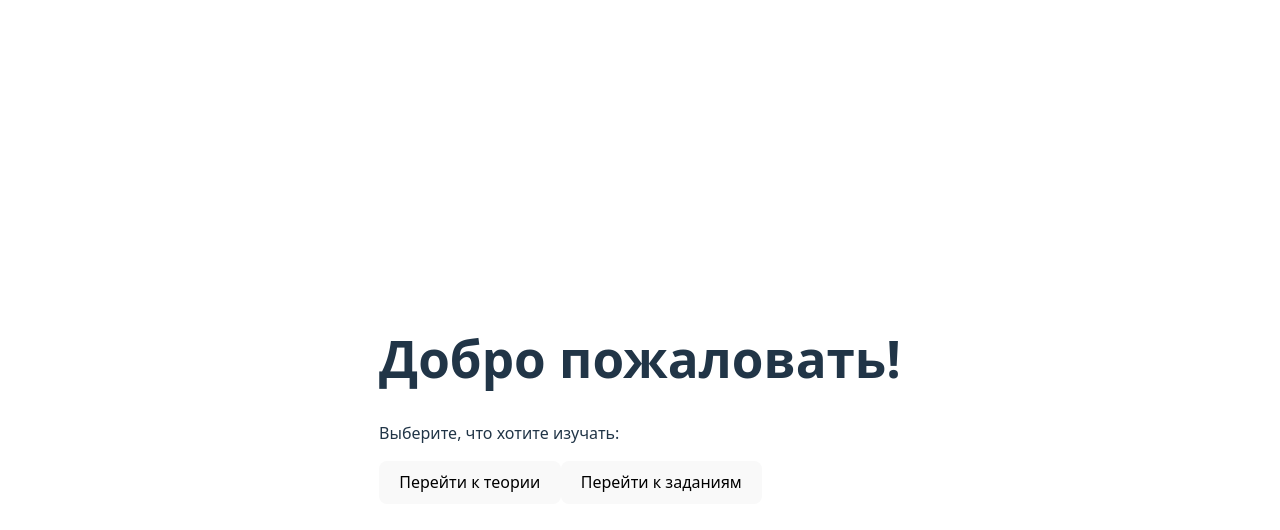
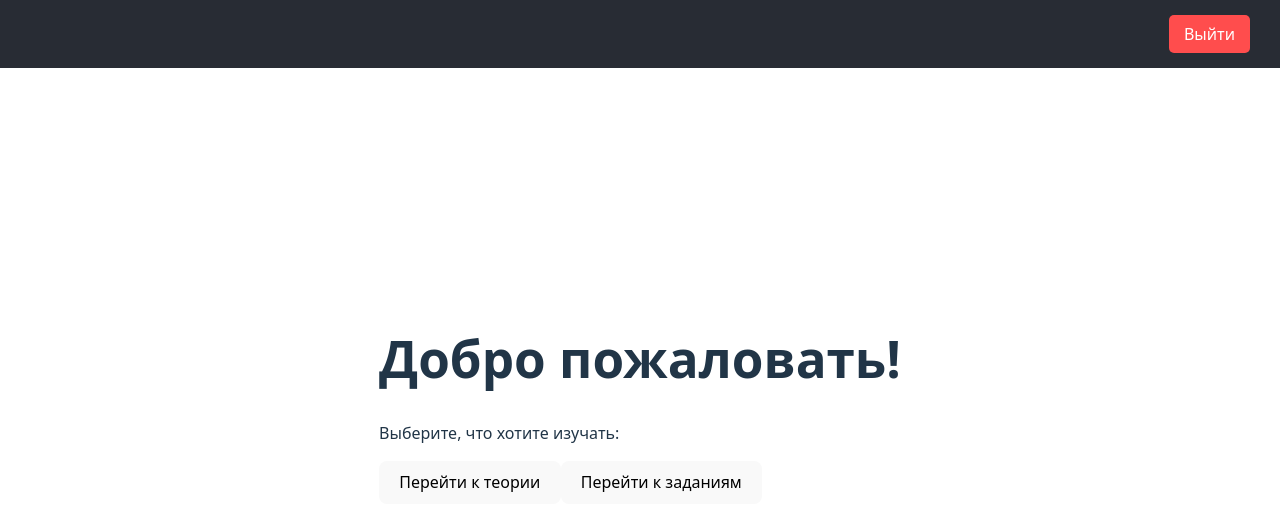
Before and after one commit to N01ZY-D/code-battle, a React (Vite) app in the folder frontend/: page /dashboard in a window 1280 px wide. Shown: the top 530 px of the page. Built offline with nearby package versions, Linux system fonts and the light colour scheme; sample sign-in values are in the browser's storage.

Commit message:
navbar with unlogin button

```diff
--- a/frontend/src/App.jsx
+++ b/frontend/src/App.jsx
@@ -1,18 +1,30 @@
 import React from "react";
-import { BrowserRouter as Router, Routes, Route } from "react-router-dom";
+import {
+  BrowserRouter as Router,
+  Routes,
+  Route,
+  useLocation,
+} from "react-router-dom";
 import DashboardPage from "./pages/DashboardPage";
 import HomePage from "./pages/HomePage";
 import LoginPage from "./pages/LoginPage";
+import Navbar from "./components/Navbar";
 import RegisterPage from "./pages/RegisterPage";
 import TheoryListPage from "./pages/TheoryListPage";
 import TheoryPage from "./pages/TheoryPage";
-import TasksPage from "./pages/TasksPage"; // Исправлено название
-import TaskPage from "./pages/TaskPage"; // Страница с конкретным заданием
+import TasksPage from "./pages/TasksPage";
+import TaskPage from "./pages/TaskPage";
 import PrivateRoute from "./components/PrivateRoute";
 
-const App = () => {
+const AppContent = () => {
+  const location = useLocation();
+
+  const hideNavbarOn = ["/", "/login", "/register"];
+  const shouldShowNavbar = !hideNavbarOn.includes(location.pathname);
+
   return (
-    <Router>
+    <>
+      {shouldShowNavbar && <Navbar />}
       <Routes>
         <Route path="/" element={<HomePage />} />
         <Route path="/login" element={<LoginPage />} />
@@ -41,7 +53,6 @@ const App = () => {
             </PrivateRoute>
           }
         />
-        {/* Страница со списком заданий */}
         <Route
           path="/tasks"
           element={
@@ -50,7 +61,6 @@ const App = () => {
             </PrivateRoute>
           }
         />
-        {/* Страница с конкретным заданием */}
         <Route
           path="/tasks/:taskId"
           element={
@@ -60,8 +70,14 @@ const App = () => {
           }
         />
       </Routes>
-    </Router>
+    </>
   );
 };
 
+const App = () => (
+  <Router>
+    <AppContent />
+  </Router>
+);
+
 export default App;
--- /dev/null
+++ b/frontend/src/components/Navbar.jsx
@@ -0,0 +1,22 @@
+import React from "react";
+import { Link, useNavigate } from "react-router-dom";
+import "./Navbar.css";
+
+const Navbar = () => {
+  const navigate = useNavigate();
+
+  const handleLogout = () => {
+    localStorage.removeItem("token"); // Удаляем токен
+    navigate("/"); // Перенаправляем на страницу входа
+  };
+
+  return (
+    <nav className="navbar">
+      <button onClick={handleLogout} className="logout-btn">
+        Выйти
+      </button>
+    </nav>
+  );
+};
+
+export default Navbar;
--- /dev/null
+++ b/frontend/src/components/navbar.css
@@ -0,0 +1,34 @@
+.navbar {
+  position: fixed; /* Фиксированное положение */
+  top: 0;
+  left: 0;
+  width: 100vw; /* Полная ширина экрана */
+  display: flex;
+  justify-content: space-between; /* Разделяет элементы по краям */
+  align-items: center;
+  padding: 15px 20px;
+  background-color: #282c34;
+  color: white;
+  z-index: 1000; /* Поверх всего */
+}
+
+.nav-links {
+  display: flex;
+  gap: 20px; /* Расстояние между ссылками */
+}
+
+.logout-btn {
+  background-color: #ff4d4d;
+  color: white;
+  border: none;
+  padding: 8px 15px;
+  cursor: pointer;
+  font-size: 16px;
+  border-radius: 5px;
+  margin-left: auto;
+  margin-right: 50px; /* Прижимает кнопку вправо */
+}
+
+.logout-btn:hover {
+  background-color: #ff1a1a;
+}
--- a/frontend/src/pages/DashboardPage.jsx
+++ b/frontend/src/pages/DashboardPage.jsx
@@ -1,5 +1,5 @@
 import React from "react";
-import { Link } from "react-router-dom";
+import { Link, useNavigate } from "react-router-dom";
 
 const DashboardPage = () => {
   return (
```
